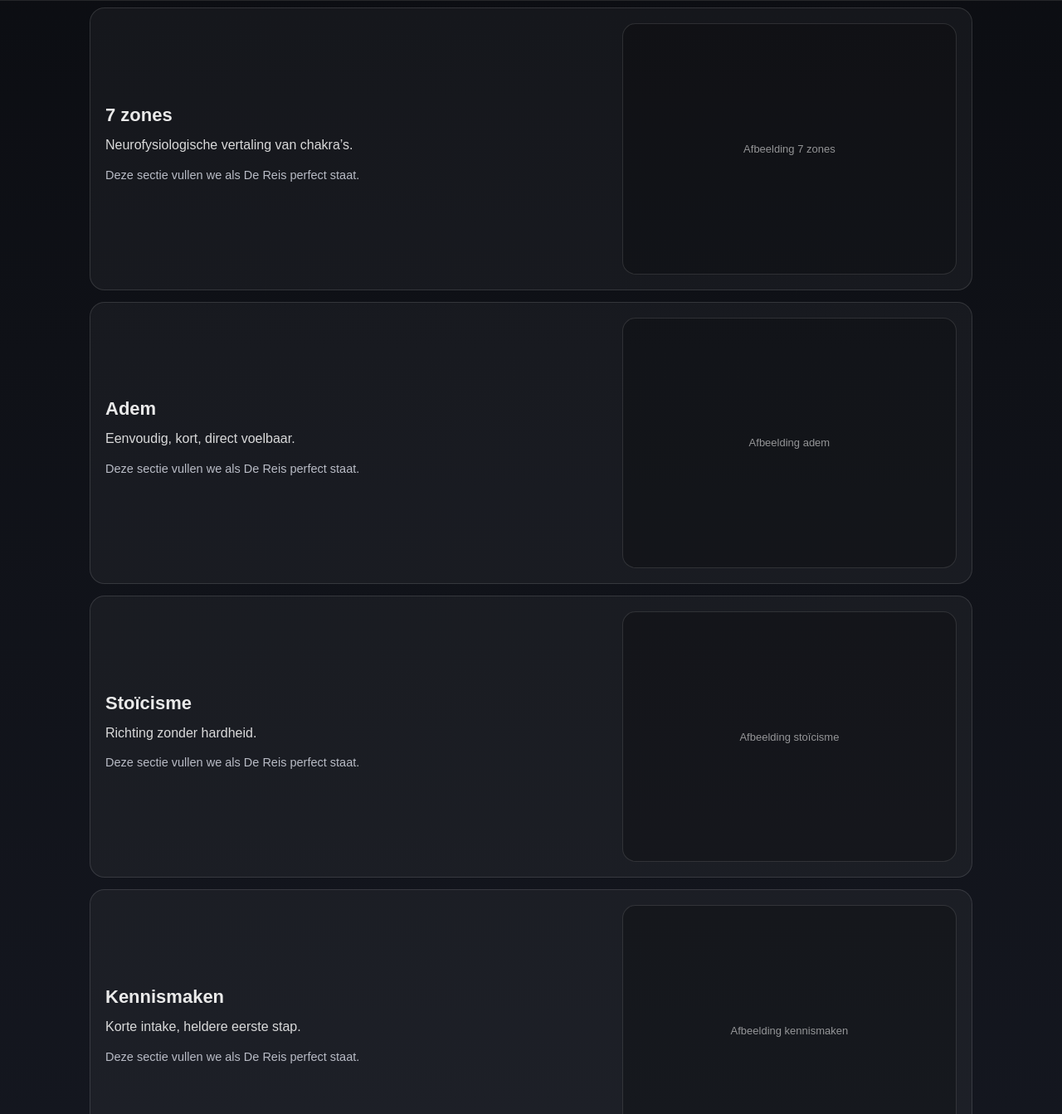
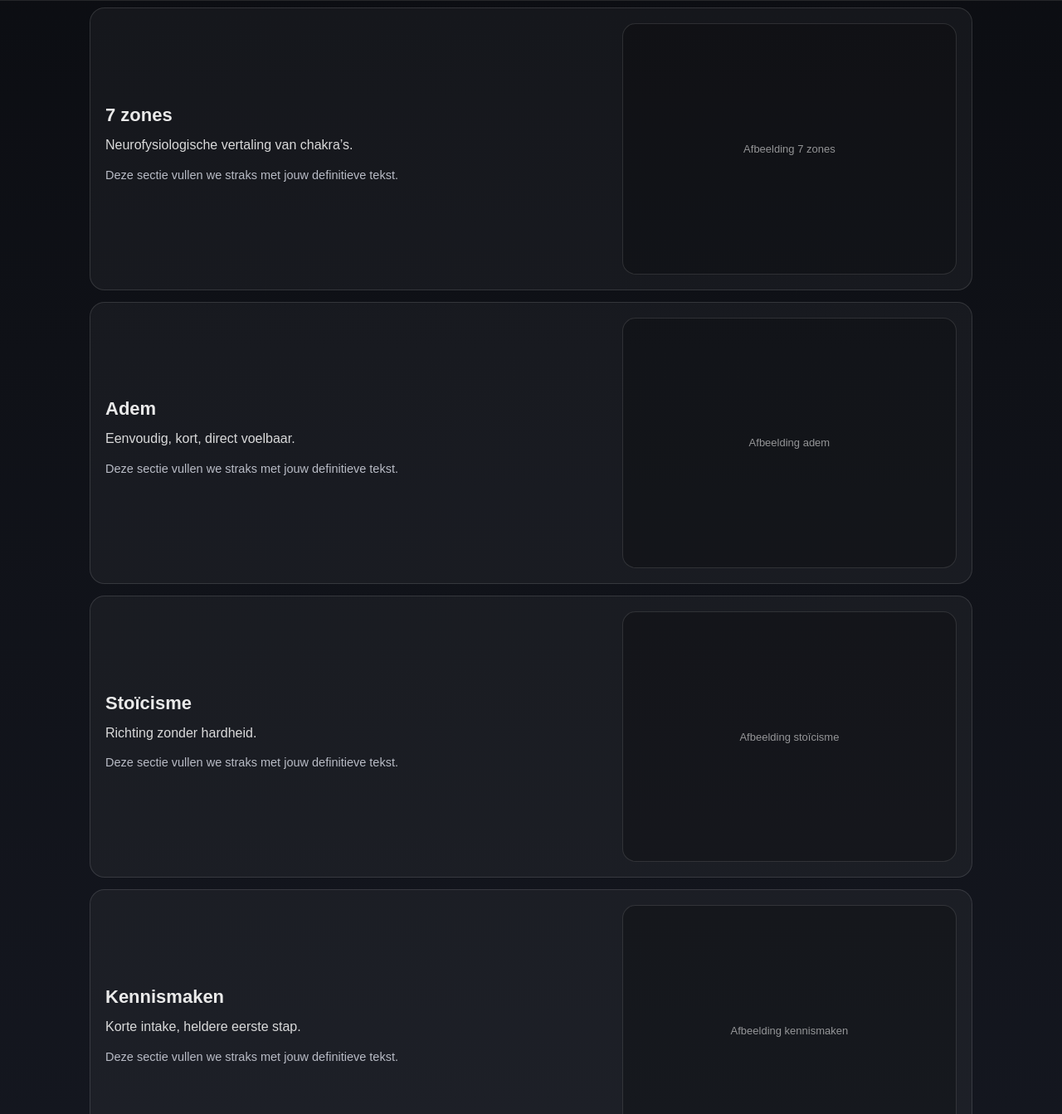
Before and after one commit to willvendel-source/BYWILL2, a Jekyll site: the page built from index.html, in a window 1280 px wide and 1400 px high, scrolled down 741 px, cut to the strip 57-1400 px from the top of the window. Shown: the whole strip at 83% size. Built offline with Jekyll 4.4.1, drawn with Linux system fonts in a browser that asks for light colours; some of the changed text lies outside the part shown.

Commit message:
Replace index fully

```diff
--- a/index.html
+++ b/index.html
@@ -8,13 +8,11 @@
     <div class="section-text">
       <h2>BYWILL</h2>
       <p class="lead">Rust. Adem. Richting.</p>
-      <p>Scroll door de site en klik via het menu direct naar het onderwerp.</p>
+      <p>Een langgerekte site. Je scrolt rustig door het verhaal en klikt via het menu direct naar het onderwerp.</p>
     </div>
 
     <div class="section-media">
-      <div class="media-frame">
-        Start blijft rustig
-      </div>
+      <div class="media-frame">Start blijft rustig</div>
     </div>
   </div>
 </section>
@@ -30,7 +28,7 @@
     </div>
 
     <div class="section-media">
-      <img class="reis-beeld" src="{{ '/assets/BYWILLS.png' | relative_url }}" alt="Atlas beeld">
+      <img class="reis-beeld" src="{{ '/assets/BYWILLS.png' | relative_url }}" alt="BYWILL beeld">
     </div>
   </div>
 </section>
@@ -40,8 +38,9 @@
     <div class="section-text">
       <h2>7 zones</h2>
       <p class="lead">Neurofysiologische vertaling van chakra’s.</p>
-      <p>Deze sectie vullen we als De Reis perfect staat.</p>
+      <p>Deze sectie vullen we straks met jouw definitieve tekst.</p>
     </div>
+
     <div class="section-media">
       <div class="media-frame">Afbeelding 7 zones</div>
     </div>
@@ -53,8 +52,9 @@
     <div class="section-text">
       <h2>Adem</h2>
       <p class="lead">Eenvoudig, kort, direct voelbaar.</p>
-      <p>Deze sectie vullen we als De Reis perfect staat.</p>
+      <p>Deze sectie vullen we straks met jouw definitieve tekst.</p>
     </div>
+
     <div class="section-media">
       <div class="media-frame">Afbeelding adem</div>
     </div>
@@ -66,8 +66,9 @@
     <div class="section-text">
       <h2>Stoïcisme</h2>
       <p class="lead">Richting zonder hardheid.</p>
-      <p>Deze sectie vullen we als De Reis perfect staat.</p>
+      <p>Deze sectie vullen we straks met jouw definitieve tekst.</p>
     </div>
+
     <div class="section-media">
       <div class="media-frame">Afbeelding stoïcisme</div>
     </div>
@@ -79,8 +80,9 @@
     <div class="section-text">
       <h2>Kennismaken</h2>
       <p class="lead">Korte intake, heldere eerste stap.</p>
-      <p>Deze sectie vullen we als De Reis perfect staat.</p>
+      <p>Deze sectie vullen we straks met jouw definitieve tekst.</p>
     </div>
+
     <div class="section-media">
       <div class="media-frame">Afbeelding kennismaken</div>
     </div>
@@ -92,8 +94,9 @@
     <div class="section-text">
       <h2>Contact</h2>
       <p class="lead">Contact verloopt via inschrijving.</p>
-      <p>Deze sectie vullen we als De Reis perfect staat.</p>
+      <p>Deze sectie vullen we straks met jouw definitieve tekst.</p>
     </div>
+
     <div class="section-media">
       <div class="media-frame">Afbeelding contact</div>
     </div>
```
